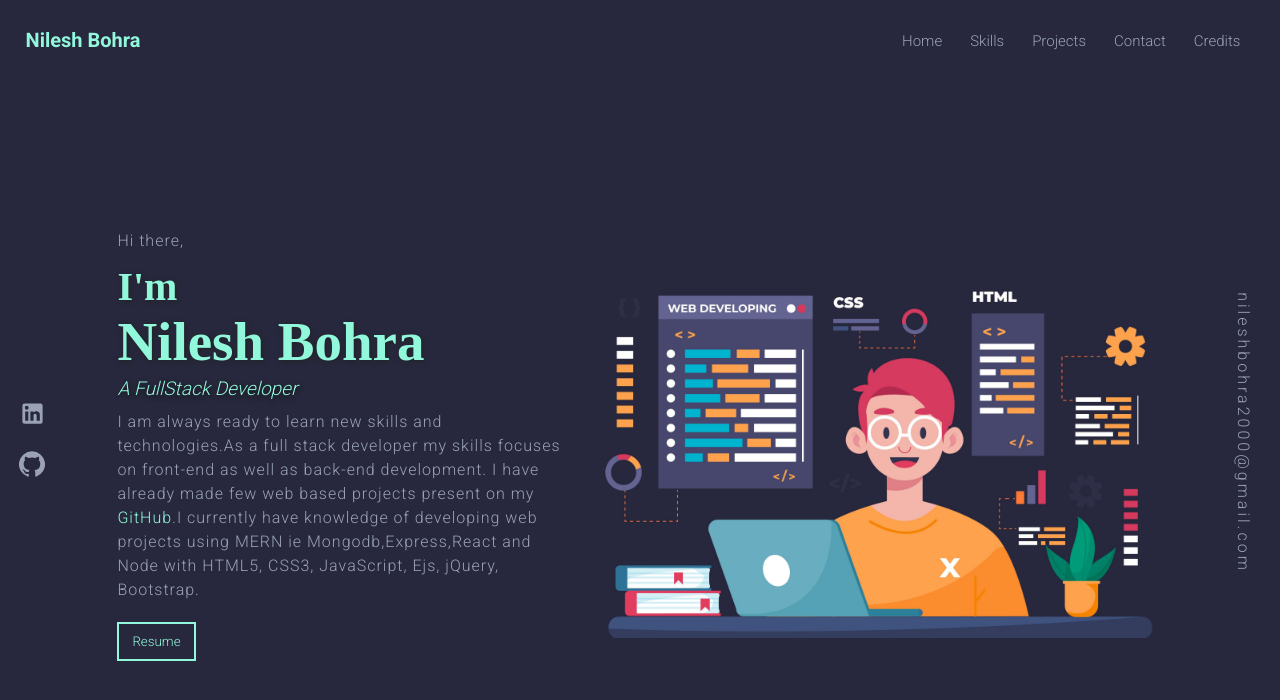
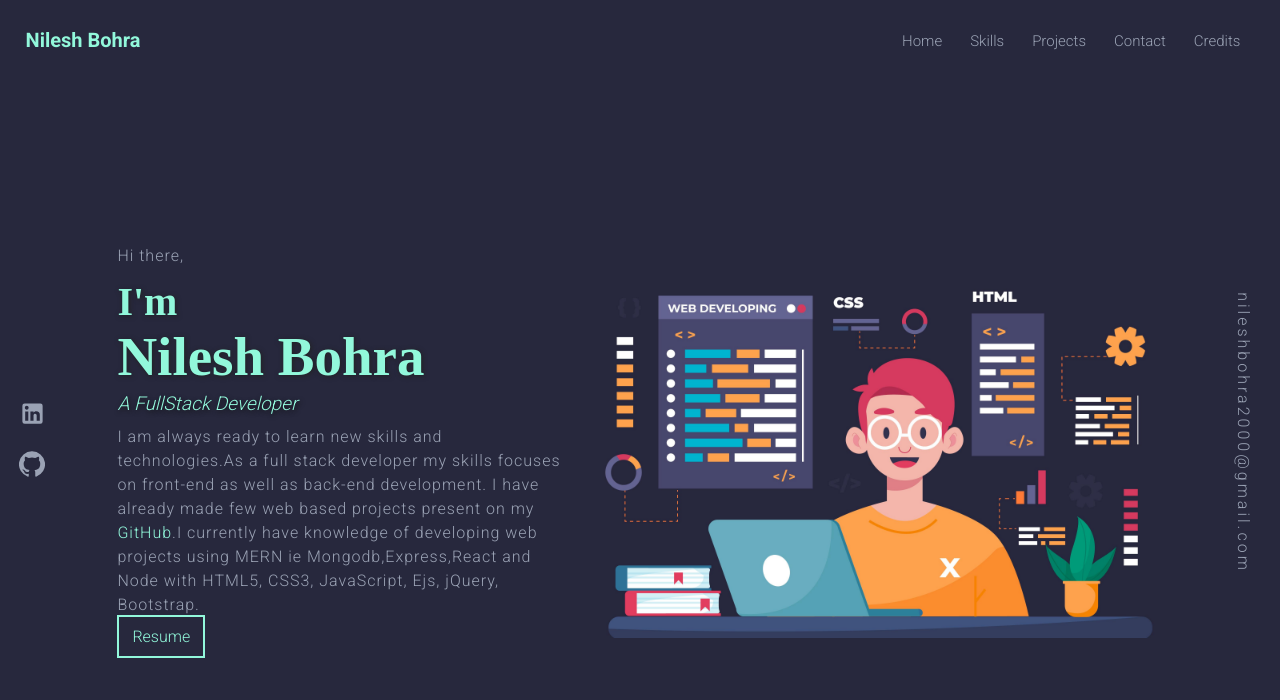
Before and after one commit to nileshbohra/Portfolio-Web, a React (Create React App) app: page / in a window 1280 px wide. Shown: the top 700 px of the page. Built offline with nearby package versions, Linux system fonts and the light colour scheme.

Commit message:
added comments

```diff
--- a/src/components/pages/Contact.jsx
+++ b/src/components/pages/Contact.jsx
@@ -59,6 +59,7 @@ export default function Contact() {
                 body: new URLSearchParams(formData).toString(),
               })
                 .then(() => {
+                  //This will wait 1sec and reset the form fields after submission
                   setTimeout(() => {
                     //Shows Success Snackbar
                     handleSuccess();
--- a/src/components/pages/Home.jsx
+++ b/src/components/pages/Home.jsx
@@ -23,7 +23,7 @@ export default function Home() {
             Mongodb,Express,React and Node with HTML5, CSS3, JavaScript, Ejs,
             jQuery, Bootstrap.
           </p>
-          <button className="btn btnResume">Resume</button>
+          <a className="btn btnResume">Resume</a>
         </div>
         <div className="heroImage">
           <img src="./images/heroImage.jpg" alt="heroImage" />
--- a/src/components/pages/Projects.jsx
+++ b/src/components/pages/Projects.jsx
@@ -12,7 +12,7 @@ export default function Projects() {
             imageSrc="./images/ProjectImgs/personalPortfolio.png"
             imageAlt="Personal Portfolio"
             projectTitle="Personal Portfolio"
-            projectDesc="Personal Portfolio Website made with ReactJs, MaterialUI"
+            projectDesc="Portfolio Website made with ReactJs, MaterialUI"
             projectWebsite="https://nileshbohra.netlify.app/"
             projectCode="https://github.com/nileshbohra/Portfolio-Web"
           />
```
